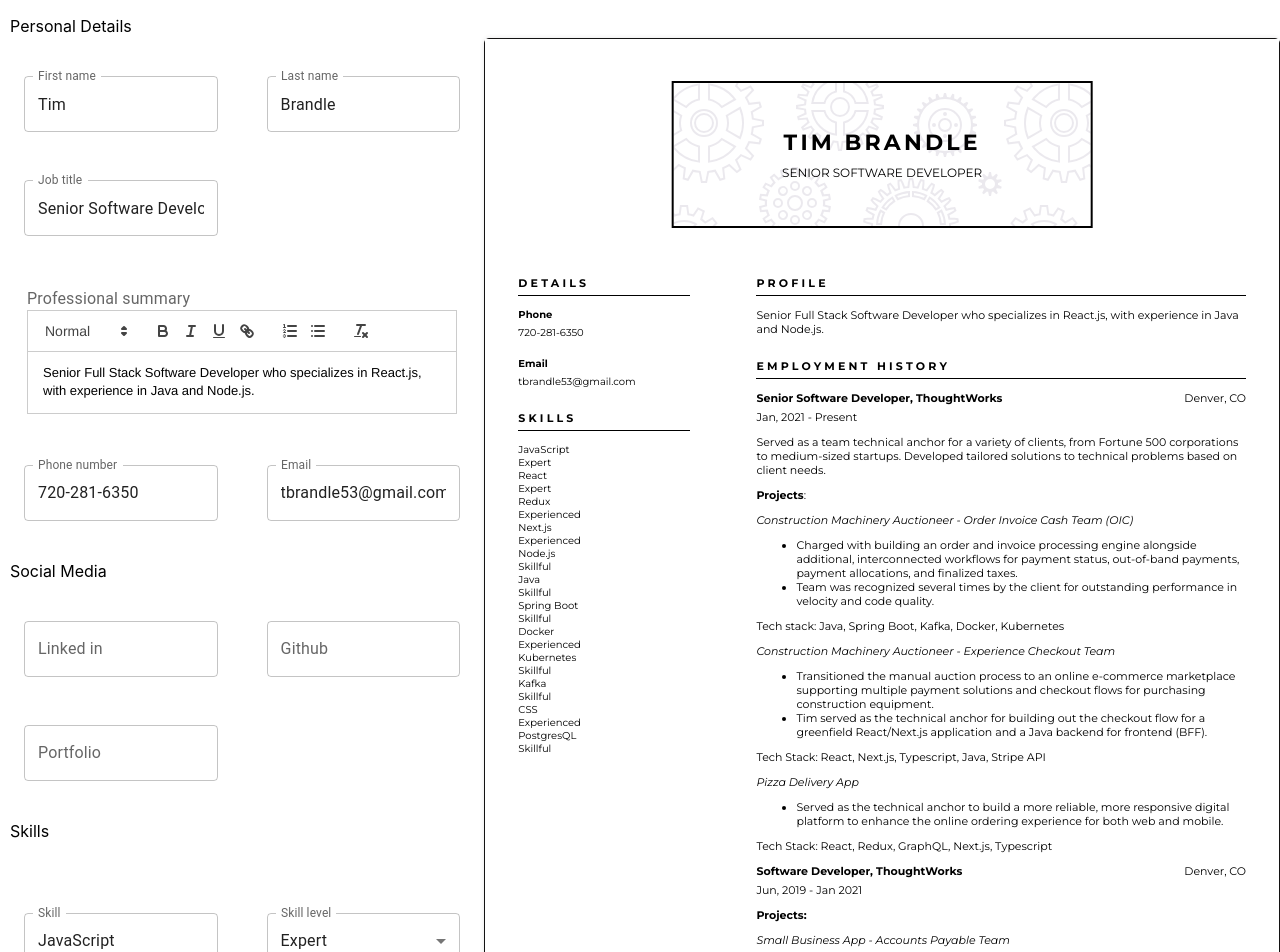
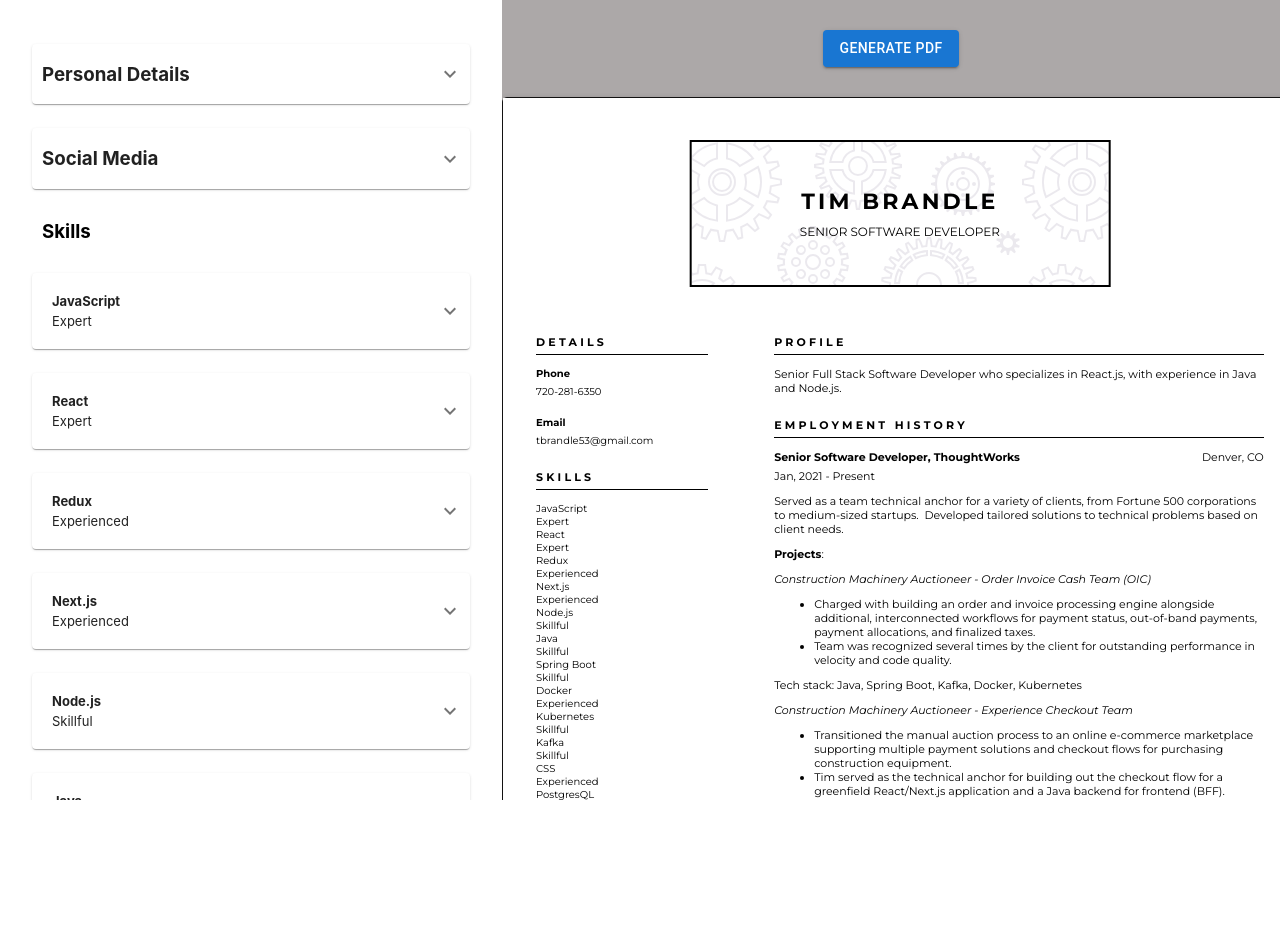
Before and after one commit to tbrandle/resume_builder, a React (Create React App) app: page / in a window 1280 px wide. Shown: the top 952 px of the page. After the commit the page ends 800 px from the top, so only its background shows below. Built offline with nearby package versions, Linux system fonts and the light colour scheme.

Commit message:
add collapsable

```diff
--- a/package.json
+++ b/package.json
@@ -5,6 +5,7 @@
   "dependencies": {
     "@emotion/react": "^11.11.3",
     "@emotion/styled": "^11.11.0",
+    "@mui/icons-material": "^5.15.11",
     "@mui/material": "^5.15.7",
     "@testing-library/jest-dom": "^5.17.0",
     "@testing-library/react": "^13.4.0",
--- a/src/App/App.tsx
+++ b/src/App/App.tsx
@@ -1,11 +1,4 @@
-import {
-  Box,
-  Button,
-  Container,
-  Modal,
-  Stack,
-  Typography,
-} from "@mui/material";
+import { Button, Stack } from "@mui/material";
 import ResumeForm from "../ResumeForm/ResumeForm";
 import "./App.css";
 import PdfView from "../PdfView/PdfView";
@@ -49,9 +42,25 @@ function App() {
   );
 
   return (
-    <Stack direction={"row"}>
+    <Stack direction={"row"} useFlexGap>
       <ResumeForm formData={formData} dispatch={dispatch} />
-      <div style={{ margin: "10mm auto" }}>
+      <Stack
+        style={{
+          flexGrow: "1",
+          alignItems: "center",
+          backgroundColor: "#aca8a8",
+          overflow: "scroll",
+          height: "100vh",
+          paddingBottom: "30px",
+        }}
+      >
+        <Button
+          style={{ margin: "30px 0", width: "fit-content" }}
+          variant="contained"
+          onClick={handlePrint}
+        >
+          Generate PDF
+        </Button>
         <PdfView
           ref={pdfRef}
           personalDetails={personlDetails}
@@ -60,8 +69,7 @@ function App() {
           employmentHistory={employmentHistory}
           education={education}
         />
-        <button onClick={handlePrint}>Print this out!</button>
-      </div>
+      </Stack>
     </Stack>
   );
 }
--- a/src/PdfView/PdfView.tsx
+++ b/src/PdfView/PdfView.tsx
@@ -38,6 +38,8 @@ const PdfView = React.forwardRef<HTMLDivElement | null, PdfViewProps>(
           border: "1px #131212 solid",
           borderRadius: "5px",
           boxShadow: "0 0 5px rgba(0, 0, 0, 0.1)",
+          margin: "0 auto",
+          width: "fit-content",
         }}
       >
         <div ref={ref}>
--- /dev/null
+++ b/src/ResumeForm/FormSection.tsx
@@ -0,0 +1,97 @@
+import { capitalize } from "lodash";
+import InputLabel from "@mui/material/InputLabel";
+import MenuItem from "@mui/material/MenuItem";
+import Stack from "@mui/material/Stack";
+import TextField from "@mui/material/TextField";
+import ExpandMoreIcon from "@mui/icons-material/ExpandMore";
+import { Field, IFormSection } from "../types/resumeTypes";
+import ReactQuill from "react-quill";
+import { Card, Collapse, IconButton, IconButtonProps } from "@mui/material";
+import { styled } from "@mui/material/styles";
+import { ReactElement, useState } from "react";
+
+interface FormSectionProps {
+  data: IFormSection;
+  handleUpdate: (payload: Field) => void;
+  title?: ReactElement<any, any>;
+}
+interface ExpandMoreProps extends IconButtonProps {
+  expand: boolean;
+}
+const ExpandMore = styled((props: ExpandMoreProps) => {
+  const { expand, ...other } = props;
+  return <IconButton {...other} />;
+})(({ theme, expand }) => ({
+  transform: !expand ? "rotate(0deg)" : "rotate(180deg)",
+  marginLeft: "auto",
+  transition: theme.transitions.create("transform", {
+    duration: theme.transitions.duration.shortest,
+  }),
+}));
+export const FormSection = ({
+  data,
+  handleUpdate,
+  title,
+}: FormSectionProps) => {
+  const [expanded, setExpanded] = useState(false);
+  return (
+    <Card style={{ width: "100%", margin: "12px auto" }}>
+      <Stack direction={"row"} alignItems={"center"}>
+        {title}
+        <ExpandMore
+          expand={expanded}
+          onClick={() => setExpanded(!expanded)}
+          aria-expanded={expanded}
+          aria-label="show more"
+        >
+          <ExpandMoreIcon />
+        </ExpandMore>
+      </Stack>
+      <Collapse in={expanded} timeout="auto" unmountOnExit>
+        {data.fields.map((field) => {
+          const { id, label, type, value } = field;
+          if (type === "html") {
+            return (
+              <div key={id} style={{ width: "100%", padding: "27px" }}>
+                <InputLabel>{capitalize(label.replace("_", " "))}</InputLabel>
+                <ReactQuill
+                  theme="snow"
+                  modules={{
+                    clipboard: {
+                      matchVisual: false,
+                    },
+                  }}
+                  value={value as string}
+                  onChange={(e) => handleUpdate({ ...field, value: e })}
+                />
+              </div>
+            );
+          }
+          return (
+            <TextField
+              key={id}
+              id={id}
+              select={type === "select"}
+              type={type}
+              label={capitalize(label.replace("_", " "))}
+              value={value}
+              sx={{ m: 3, width: "40%" }}
+              onChange={(e) =>
+                handleUpdate({ ...field, value: e.target.value })
+              }
+            >
+              {field.options &&
+                field.options.map((option: string) => (
+                  <MenuItem key={option} value={option}>
+                    {option}
+                  </MenuItem>
+                ))}
+            </TextField>
+          );
+        })}
+      </Collapse>
+    </Card>
+  );
+};
+
+export default FormSection;
--- a/src/ResumeForm/ResumeForm.tsx
+++ b/src/ResumeForm/ResumeForm.tsx
@@ -1,77 +1,10 @@
-import { capitalize } from "lodash";
-import {
-  Box,
-  Button,
-  InputLabel,
-  MenuItem,
-  Stack,
-  TextField,
-} from "@mui/material";
+import Box from "@mui/material/Box";
+import Button from "@mui/material/Button";
+import Stack from "@mui/material/Stack";
 import { Action, actionConstants } from "../reducers/resumeReducer";
-import { Field, IFormSection, Resume } from "../types/resumeTypes";
-import ReactQuill from "react-quill";
+import { Resume } from "../types/resumeTypes";
 import "react-quill/dist/quill.snow.css";
-
-interface FormSectionProps {
-  data: IFormSection;
-  handleUpdate: (payload: Field) => void;
-  title?: string;
-}
-
-const FormSection = ({ data, handleUpdate, title }: FormSectionProps) => {
-  return (
-    <>
-      <p
-        style={{
-          width: "100%",
-          textAlign: "left",
-          paddingLeft: "10px",
-        }}
-      >
-        {title}
-      </p>
-      {data.fields.map((field) => {
-        const { id, label, type, value } = field;
-        if (type === "html") {
-          return (
-            <div key={id} style={{ width: "100%", padding: "27px" }}>
-              <InputLabel>{capitalize(label.replace("_", " "))}</InputLabel>
-              <ReactQuill
-                theme="snow"
-                modules={{
-                  clipboard: {
-                    matchVisual: false,
-                  },
-                }}
-                value={value as string}
-                onChange={(e) => handleUpdate({ ...field, value: e })}
-              />
-            </div>
-          );
-        }
-        return (
-          <TextField
-            key={id}
-            id={id}
-            select={type === "select"}
-            type={type}
-            label={capitalize(label.replace("_", " "))}
-            value={value}
-            sx={{ m: 3, width: "40%" }}
-            onChange={(e) => handleUpdate({ ...field, value: e.target.value })}
-          >
-            {field.options &&
-              field.options.map((option: string) => (
-                <MenuItem key={option} value={option}>
-                  {option}
-                </MenuItem>
-              ))}
-          </TextField>
-        );
-      })}
-    </>
-  );
-};
+import { FormSection } from "./FormSection";
 
 const ResumeForm = ({
   formData,
@@ -85,7 +18,14 @@ const ResumeForm = ({
       component="form"
       noValidate
       autoComplete="off"
-      sx={{ display: "flex", flexDirection: "column", width: "50%" }}
+      sx={{
+        display: "flex",
+        flexDirection: "column",
+        width: "40%",
+        padding: "32px",
+        overflow: "scroll",
+        height: "100vh",
+      }}
     >
       <Stack
         direction="row"
@@ -94,7 +34,17 @@ const ResumeForm = ({
         justifyContent={"space-between"}
       >
         <FormSection
-          title={"Personal Details"}
+          title={
+            <h3
+              style={{
+                width: "100%",
+                textAlign: "left",
+                paddingLeft: "10px",
+              }}
+            >
+              Personal Details
+            </h3>
+          }
           data={formData.personal_details}
           handleUpdate={(payload) =>
             dispatch({
@@ -104,7 +54,15 @@ const ResumeForm = ({
           }
         />
         <FormSection
-          title={"Social Media"}
+          title={
+            <h3
+              style={{
+                paddingLeft: "10px",
+              }}
+            >
+              Social Media
+            </h3>
+          }
           data={formData.social_media}
           handleUpdate={(payload) =>
             dispatch({
@@ -113,19 +71,29 @@ const ResumeForm = ({
             })
           }
         />
-        <p
+        <h3
           style={{
-            width: "100%",
-            textAlign: "left",
             paddingLeft: "10px",
           }}
         >
           Skills
-        </p>
+        </h3>
         {formData.skills.map((skill, i) => {
           return (
             <FormSection
               key={`${i}-${skill.id}`}
+              title={
+                <Stack
+                  style={{
+                    padding: "20px",
+                    fontSize: "13px",
+                  }}
+                  spacing={0.5}
+                >
+                  <strong>{skill.skill}</strong>
+                  <div>{skill.skill_level}</div>
+                </Stack>
+              }
               data={skill}
               handleUpdate={(fieldPayload) =>
                 dispatch({
@@ -154,6 +122,22 @@ const ResumeForm = ({
           return (
             <FormSection
               key={`${i}-${employment.id}`}
+              title={
+                <Stack
+                  style={{
+                    padding: "20px",
+                    fontSize: "13px",
+                  }}
+                  spacing={0.5}
+                >
+                  <strong>{employment.job_title}</strong>
+                  {employment.date_start ? (
+                    <div>
+                      {employment.date_start} - {employment.date_end}
+                    </div>
+                  ) : null}
+                </Stack>
+              }
               data={employment}
               handleUpdate={(payload) =>
                 dispatch({
```
Also changed, not shown: 1 other file (tests, documents, lock files or other folders).
